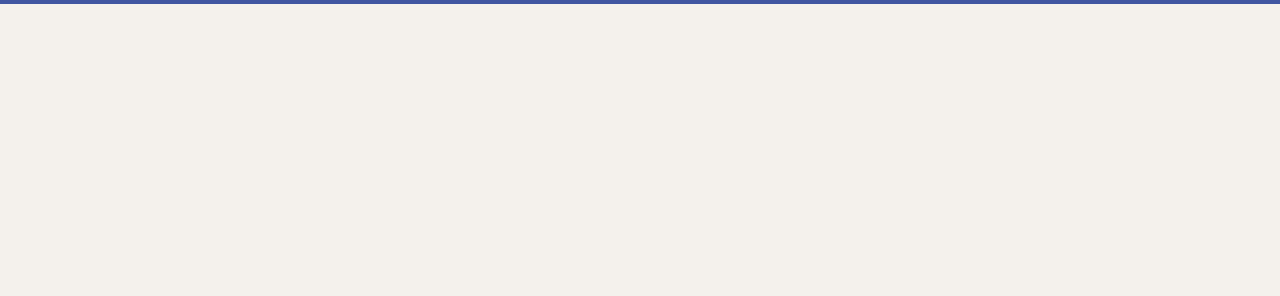
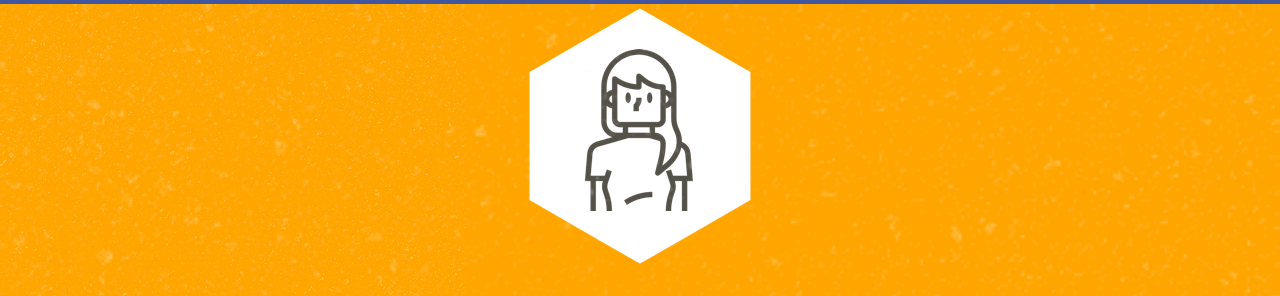
Before and after one commit to JorgeLMedina/tweeter, a website: page public/index.html in a window 1280 px wide. Shown: the part 116-412 px from the top of the page. Drawn offline with nearby package versions, Linux system fonts and the light colour scheme.

Commit message:
Add header with avatar and name to file, create header.css to handle the style of it. Add semitransparent image to texturize new header element.

```diff
--- a/public/index.html
+++ b/public/index.html
@@ -24,6 +24,7 @@
   <!-- App CSS -->
   <link rel="stylesheet" href="/styles/layout.css" type="text/css" />
   <link rel="stylesheet" href="/styles/nav.css" type="text/css" />
+  <link rel="stylesheet" href="/styles/header.css" type="text/css" />
 
   <!-- External JS -->
   <script src="https://ajax.googleapis.com/ajax/libs/jquery/3.4.1/jquery.min.js"></script>
@@ -42,6 +43,20 @@
     </div>
   </nav>
 
+  <!-- User avatar and name -->
+  <header>
+    <div>
+      <img src="/images/profile-hex.png">
+    </div>
+    <br>
+    <div>
+      <h2>Jorge Medina</h2>
+    </div>
+    <div class="overlay">
+      <img src="/images/asfalt-light.png">
+    </div>
+  </header>
+
   <!-- Page-specific (main) content here -->
   <main class="container"></main>
 </body>
--- /dev/null
+++ b/public/styles/header.css
@@ -0,0 +1,22 @@
+header {
+  height: 400px;
+  width: 100%;
+  display: flex;
+  flex-direction: column;
+  justify-content: center;
+  align-items: center;
+  background: orange;
+  position: relative;
+  top: 120px;
+}
+
+.overlay {
+  position: absolute;
+  top: 0;
+  left: 0;
+  width: 100%;
+  height: 100%;
+  background-image: url('/public/images/asfalt-light.png');
+  background-size: cover;
+  opacity: 1;
+}
--- a/public/styles/nav.css
+++ b/public/styles/nav.css
@@ -1,7 +1,9 @@
 .top-nav {
+  position: fixed;
   display: flex;
   justify-content: space-between;
   align-items: center;
+  color: #FFFFFF;
   background-color: #4056A1;
   height: 120px;
   width: 100%;
@@ -12,9 +14,7 @@
   display: flex;
   justify-content: start;
   font-family: "Bungee", sans-serif;
-  color: #FFFFFF;
   font-size: 60px;
-  left: 1.5em;
   top: 0.6em;
 }
 
@@ -22,9 +22,7 @@
   font-family: "Source Sans 3", sans-serif;
   display: flex;
   flex-direction: column;
-  justify-content: start;
   align-items: center;
-  color: #FFFFFF;
 }
 
 .icon {
--- a/server/data-files/initial-tweets.json
+++ b/server/data-files/initial-tweets.json
@@ -8,7 +8,7 @@
     "content": {
       "text": "If I have seen further it is by standing on the shoulders of giants"
     },
-    "created_at": 1715215837253
+    "created_at": 1715222186957
   },
   {
     "user": {
@@ -19,6 +19,6 @@
     "content": {
       "text": "Je pense , donc je suis"
     },
-    "created_at": 1715302237253
+    "created_at": 1715308586957
   }
 ]
```
Also changed, not shown: public/images/asfalt-light.png (added), 1 other file.
